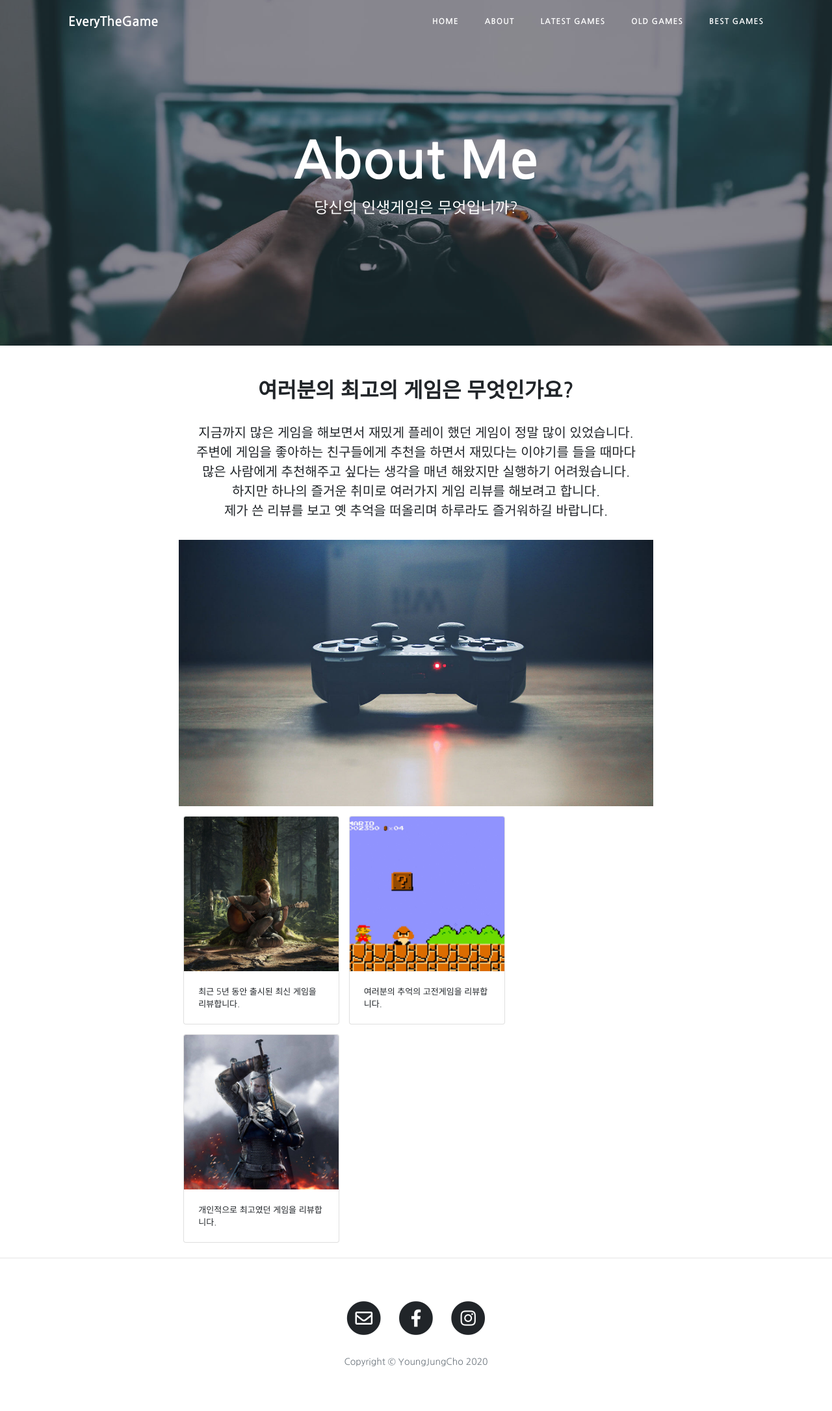
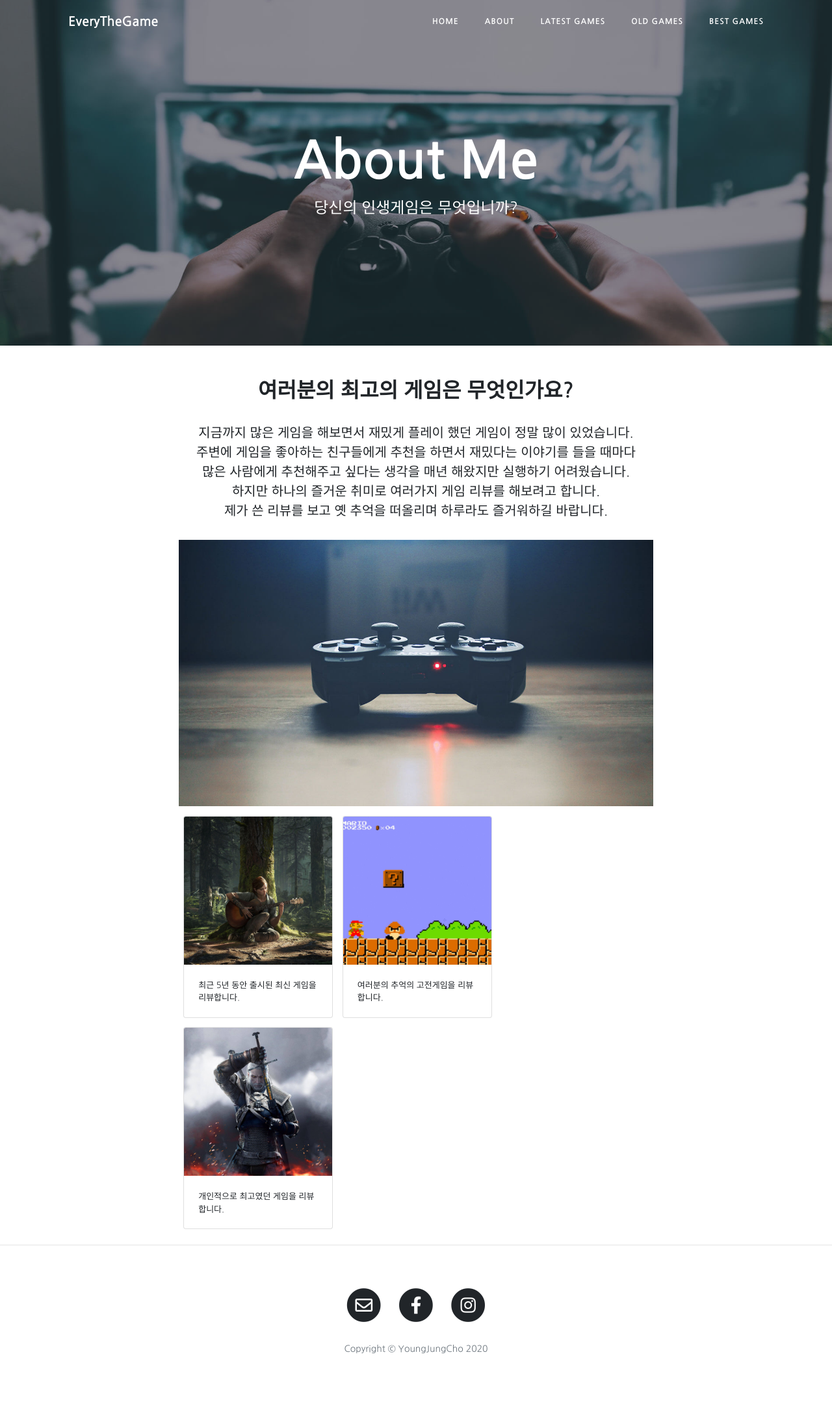
Before and after one commit to youngjungcho/everythegame88, a Jekyll site: the page built from about.html, in a window 1280 px wide. Shown: the whole page at 65% size. Built offline with Jekyll 4.4.1, drawn with Linux system fonts in a browser that asks for light colours.

Commit message:
Update about.html

```diff
--- a/about.html
+++ b/about.html
@@ -43,19 +43,19 @@
     <div id="information02">
         <div class="container">
           <div class="row">
-            <div class="card" style="width: 12em;">
+            <div class="card" style="width: 11.5em;">
               <img src="/img/bg01.jpg" class="card-img-top" alt="최신게임">
               <div class="card-body">
                 <p class="card-text">최근 5년 동안 출시된 최신 게임을 리뷰합니다.</p>
               </div>
             </div>
-            <div class="card" style="width: 12em;">
+            <div class="card" style="width: 11.5em;">
               <img src="/img/bg02.jpg" class="card-img-top" alt="고전게임">
               <div class="card-body">
                 <p class="card-text">여러분의 추억의 고전게임을 리뷰합니다.</p>
               </div>
             </div>
-            <div class="card" style="width: 12em;">
+            <div class="card" style="width: 11.5em;">
               <img src="/img/bg03.jpg" class="card-img-top" alt="베스트게임">
               <div class="card-body">
                 <p class="card-text">개인적으로 최고였던 게임을 리뷰합니다.</p>
```
